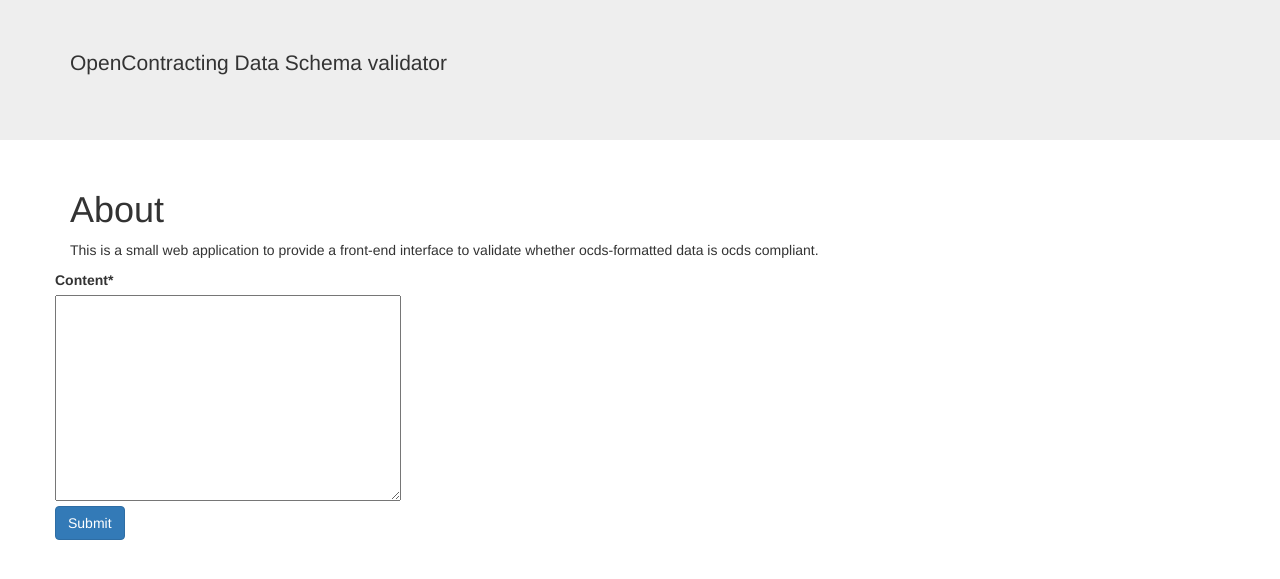
After one commit to open-contracting-archive/validator, a Django app: page / in a window 1280 px wide. The commit adds this page. Shown: the top 579 px of the page. Run offline with Django 3.2, Linux system fonts and the light colour scheme; parts of the project's set-up code (start-up, migrations or seed data) failed here and were passed over; some libraries are stand-ins or nearby versions.

Commit message:
initial prototype

```diff
--- a/validator/django/website/settings.py
+++ b/validator/django/website/settings.py
@@ -368,3 +368,4 @@ else:
 
 
 ########## Your stuff: Below this line define 3rd party libary settings
+CRISPY_TEMPLATE_PACK = 'bootstrap'
--- a/validator/django/website/templates/base.html
+++ b/validator/django/website/templates/base.html
@@ -3,16 +3,33 @@
 <html>
 <head>
   <meta charset="utf-8">
+  <meta name="viewport" content="width=device-width, initial-scale=1">
 
   <title>validator</title>
   <meta name="description" content="validator - Web interface to validate ocds data">
   <meta name="author" content="Sarah Bird">
+
+  <link rel="stylesheet" href="//maxcdn.bootstrapcdn.com/bootstrap/3.2.0/css/bootstrap.min.css">
 </head>
 
 <body>
+	{% block jumbotron %}
+	<header class="jumbotron subhead" id="overview">
+	    <div class="container">
+	      <div class="row">
+	        <div class="col-sm-12">
+	          <p class="lead">
+	          	OpenContracting Data Schema validator
+	          </p>
+	        </div>
+	      </div>
+	    </div>
+	</header>
+	{% endblock %}
 
+    <div class="container">
     {% block content %}
     {% endblock content %}
-
+    </div>
 </body>
 </html>
--- a/validator/django/website/urls.py
+++ b/validator/django/website/urls.py
@@ -1,15 +1,16 @@
 from django.conf.urls import patterns, include, url
-from django.conf.urls.i18n import i18n_patterns
 from django.views.generic.base import RedirectView
 
 from django.contrib import admin
 from django.conf import settings
 admin.autodiscover()
 
+from validator.views import TextFormValidatorView
+
 urlpatterns = patterns('',
     # Examples:
-    # url(r'^$', 'myapp.views.home', name='home'),
     # url(r'^myapp/', include('myapp.urls')),
+    url(r'^$', TextFormValidatorView.as_view(), name='home'),
 
     # Uncomment the admin/doc line below to enable admin documentation:
     # url(r'^admin/doc/', include('django.contrib.admindocs.urls')),
--- /dev/null
+++ b/validator/django/website/validator/forms.py
@@ -0,0 +1,17 @@
+# -*- coding: utf-8 -*-
+from django import forms
+
+from crispy_forms.helper import FormHelper
+from crispy_forms.layout import Submit
+
+
+class TextValidatorForm(forms.Form):
+    content = forms.CharField(widget=forms.Textarea)
+
+    def __init__(self, *args, **kwargs):
+        super(TextValidatorForm, self).__init__(*args, **kwargs)
+
+        self.helper = FormHelper()
+        self.helper.form_action = '.'
+        self.helper.form_method = 'post'
+        self.helper.add_input(Submit('submit', 'Submit'))
--- /dev/null
+++ b/validator/django/website/validator/templates/homepage.html
@@ -0,0 +1,15 @@
+{% extends "base.html" %}{% load crispy_forms_tags %}
+
+{% block content %}
+<div class="row">
+	<div class="col-sm-12">
+	<h1>About</h1>
+	<p>This is a small web application to provide a front-end interface to validate whether ocds-formatted data is ocds compliant.</p>
+</div>
+
+<div class="row">
+	<div class="col-sm-12">
+		{% crispy form %}
+	</div>
+</div>
+{% endblock %}
--- a/validator/django/website/validator/views.py
+++ b/validator/django/website/validator/views.py
@@ -1,3 +1,18 @@
+# -*- coding: utf-8 -*-
 from django.shortcuts import render
+from django.views.generic import FormView
 
-# Create your views here.
+from forms import TextValidatorForm
+from utils import validate_against_schema
+
+
+class TextFormValidatorView(FormView):
+    form_class = TextValidatorForm
+    template_name = "homepage.html"
+
+    def form_valid(self, form):
+        content = form.cleaned_data.get('content')
+        status, error = validate_against_schema(raw_data=content)
+
+        return render(self.request, "validation_result.html",
+                    {"content": content, "status": status, "error": error})
```
Also changed, not shown: validator/django/website/validator/templates/validation_result.html (added, +15 -0 lines), validator/django/website/validator/utils.py (added, +21 -0 lines), 2 other files.
